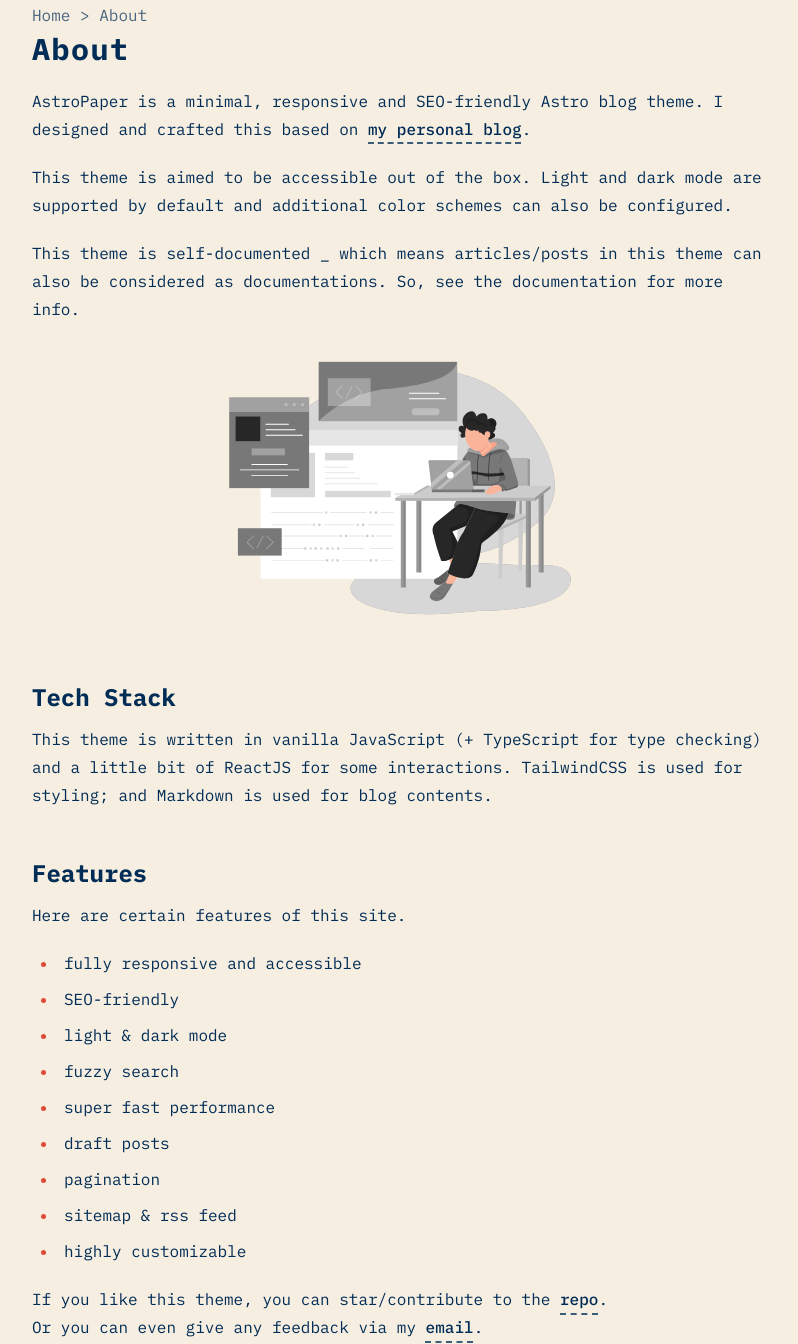
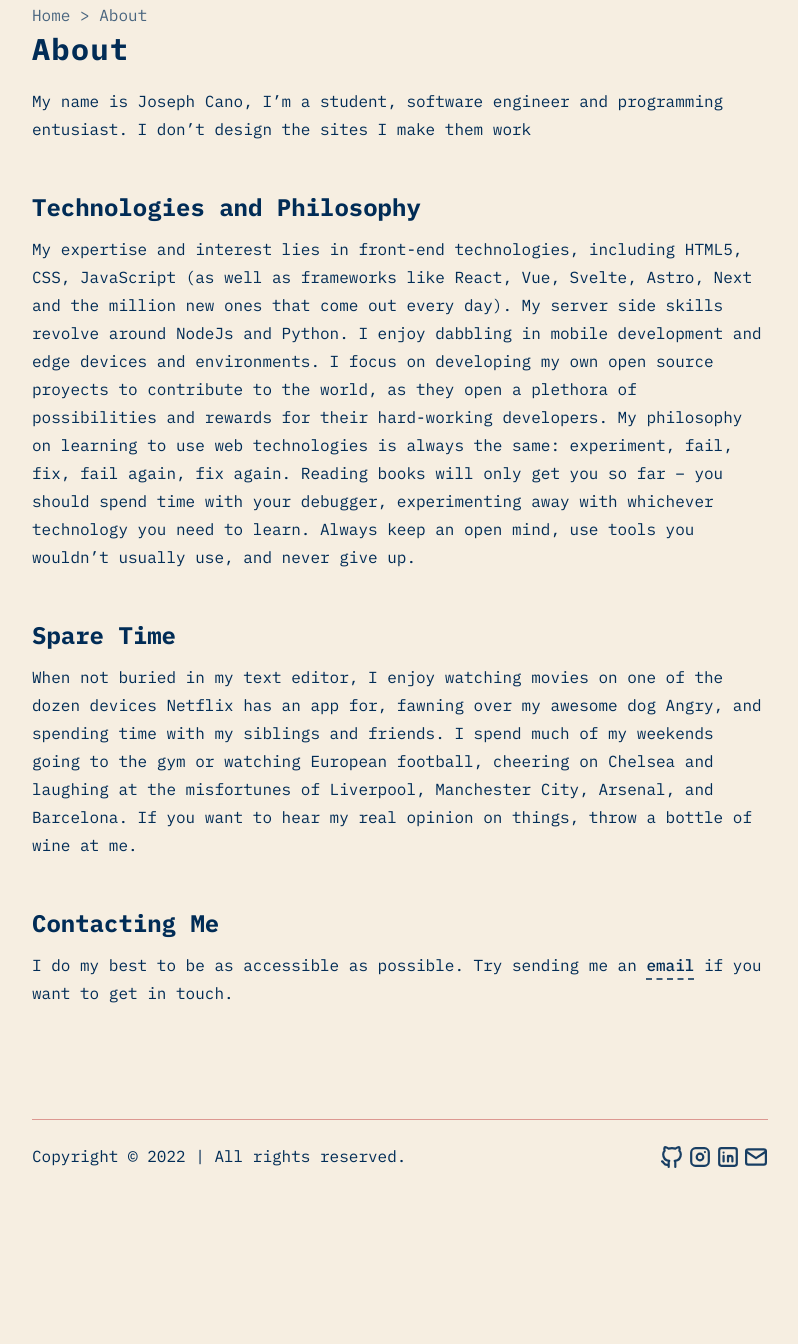
Before and after one commit to Jcanotorr06/blog, an Astro site: page /about in a window 1280 px wide. Shown: the part 134-1478 px from the top of the page, without its empty margins (240-1038 px from the left). After the commit the page ends 1326 px from the top, so only its background shows below. Built offline with nearby package versions, Linux system fonts and the light colour scheme; Astro itself is replaced by a stand-in of ours.

Commit message:
update: update about page

```diff
--- a/src/pages/about.md
+++ b/src/pages/about.md
@@ -3,34 +3,17 @@
 title: "About"
 ---
 
-AstroPaper is a minimal, responsive and SEO-friendly Astro blog theme. I designed and crafted this based on [my personal blog](https://satnaing.dev/blog).
+My name is Joseph Cano, I'm a student, software engineer and programming entusiast.
+I don't design the sites I make them work
 
-This theme is aimed to be accessible out of the box. Light and dark mode are supported by
-default and additional color schemes can also be configured.
+## Technologies and Philosophy
 
-This theme is self-documented \_ which means articles/posts in this theme can also be considered as documentations. So, see the documentation for more info.
+My expertise and interest lies in front-end technologies, including HTML5, CSS, JavaScript (as well as frameworks like React, Vue, Svelte, Astro, Next and the million new ones that come out every day). My server side skills revolve around NodeJs and Python. I enjoy dabbling in mobile development and edge devices and environments. I focus on developing my own open source proyects to contribute to the world, as they open a plethora of possibilities and rewards for their hard-working developers. My philosophy on learning to use web technologies is always the same: experiment, fail, fix, fail again, fix again. Reading books will only get you so far -- you should spend time with your debugger, experimenting away with whichever technology you need to learn. Always keep an open mind, use tools you wouldn't usually use, and never give up.
 
-<div>
-  <img src="/assets/dev.svg" class="sm:w-1/2 mx-auto" alt="coding dev illustration">
-</div>
+## Spare Time
 
-## Tech Stack
+When not buried in my text editor, I enjoy watching movies on one of the dozen devices Netflix has an app for, fawning over my awesome dog Angry, and spending time with my siblings and friends. I spend much of my weekends going to the gym or  watching European football, cheering on Chelsea and laughing at the misfortunes of Liverpool, Manchester City, Arsenal, and Barcelona. If you want to hear my real opinion on things, throw a bottle of wine at me.
 
-This theme is written in vanilla JavaScript (+ TypeScript for type checking) and a little bit of ReactJS for some interactions. TailwindCSS is used for styling; and Markdown is used for blog contents.
+## Contacting Me
 
-## Features
-
-Here are certain features of this site.
-
-- fully responsive and accessible
-- SEO-friendly
-- light & dark mode
-- fuzzy search
-- super fast performance
-- draft posts
-- pagination
-- sitemap & rss feed
-- highly customizable
-
-If you like this theme, you can star/contribute to the [repo](https://github.com/satnaing/astro-paper).
-Or you can even give any feedback via my [email](mailto:contact@satnaing.dev).
+I do my best to be as accessible as possible. Try sending me an [email](mailto:josephct06@gmail.com) if you want to get in touch.
```
